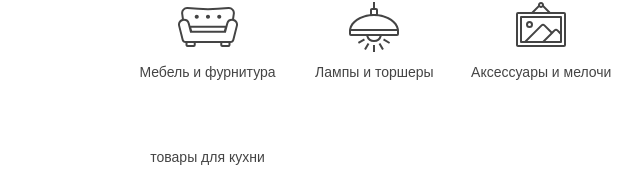
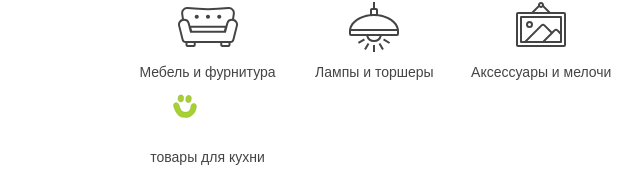
Before and after one commit to stesha20092009/stesha20092009.github.io, a plain HTML site: page index.html in a window 1280 px wide. Shown: the part 340-534 px from the top of the page, 259-899 px from the left. Drawn offline with Linux system fonts and the light colour scheme.

Commit message:
Update style.css

```diff
--- a/style.css
+++ b/style.css
@@ -84,7 +84,7 @@ h2 {
 
 .feature-fail {
   padding-top: 65px;
-  background-image: url("img/fail.svg");
+  background-image: url("img/piun41k.svg");
 }
 
 .advantages {
```
